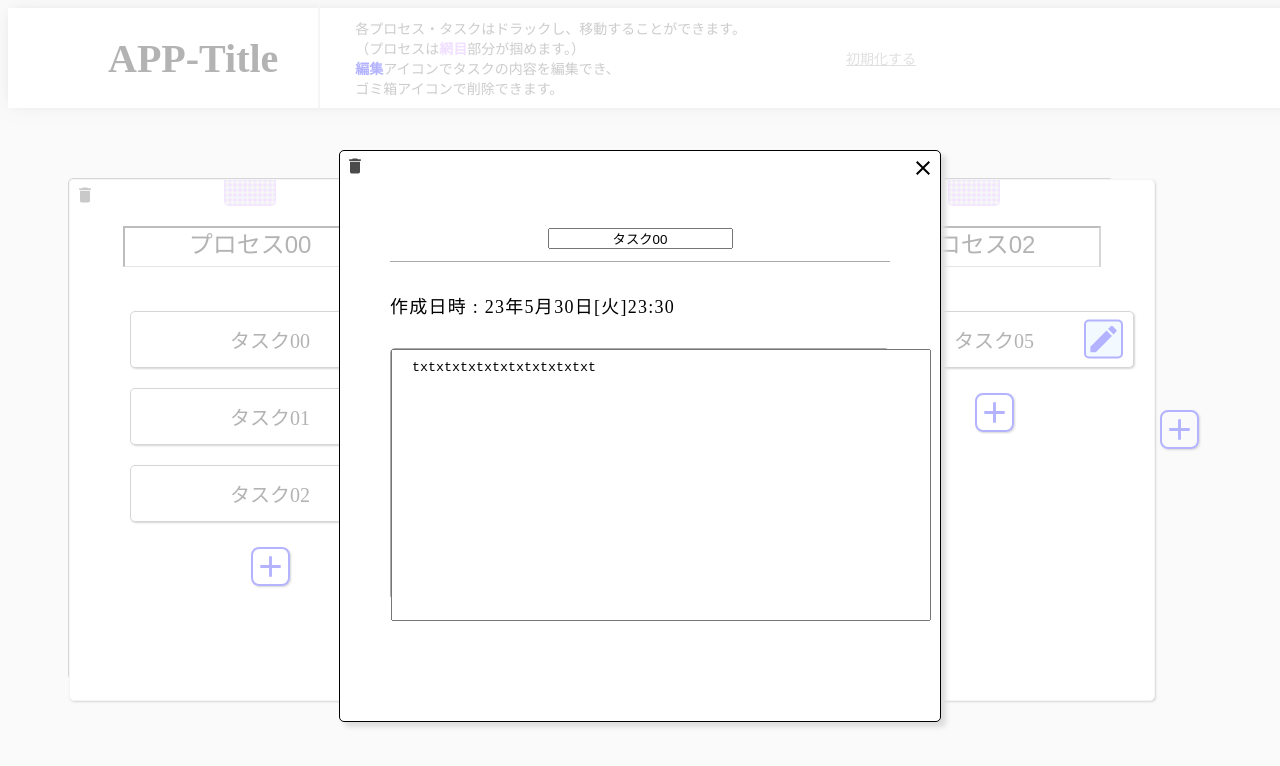
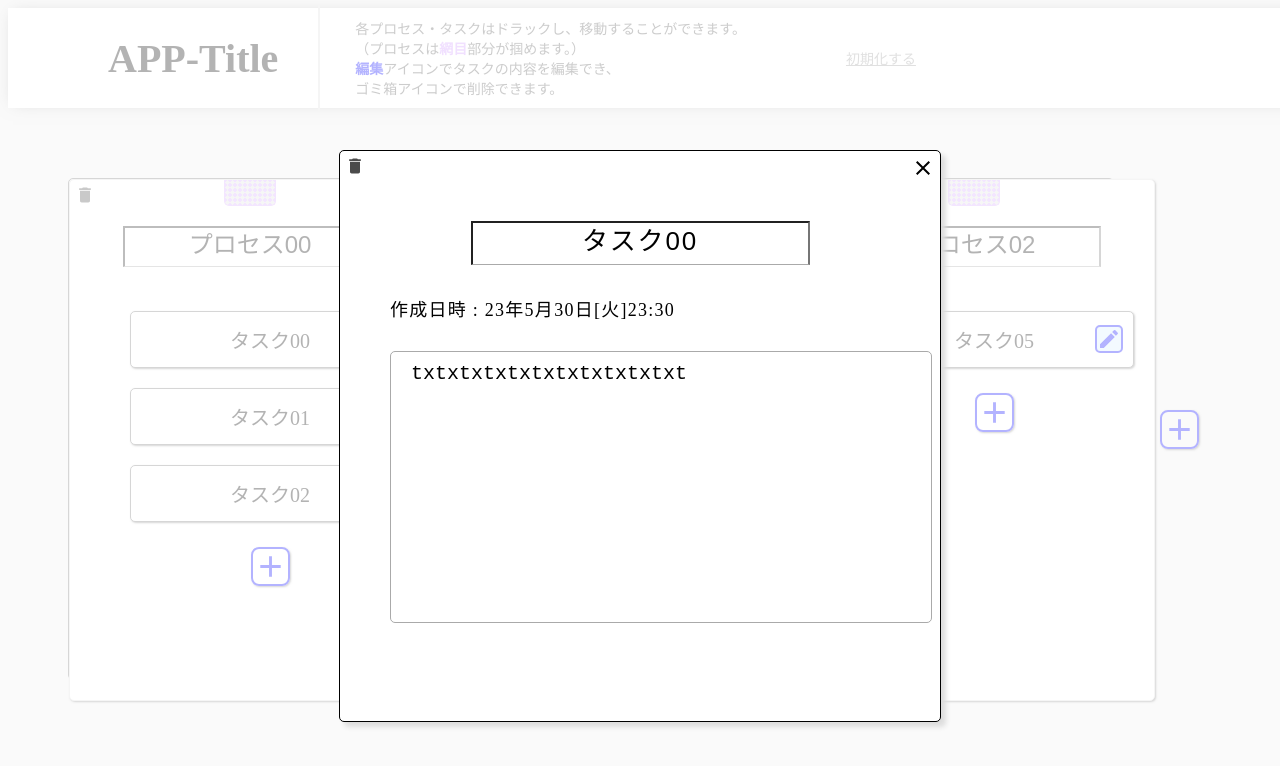
Before and after one commit to teshima39/tasktool, a Next.js app: page / in a window 1280 px wide. Both pictures are taken after a click on the icon 379 px from the left and 339 px from the top of the page. Shown: the top 766 px of the page. Built offline with nearby package versions, Linux system fonts and the light colour scheme.

Commit message:
Hydrationエラー検証

```diff
--- /dev/null
+++ b/components/atoms/ModalComment.module.css
@@ -0,0 +1,10 @@
+.modal_comment {
+  width: 100%;
+  height: 250px;
+  border: 1px solid #aaa;
+  border-radius: 5px;
+  text-align: left;
+  font-size: 20px;
+  resize: none;
+  padding: 10px 20px;
+}/*# sourceMappingURL=ModalComment.module.css.map */
--- a/components/atoms/ModalComment.module.scss
+++ b/components/atoms/ModalComment.module.scss
@@ -1,14 +1,10 @@
 .modal_comment{
+  width: 100%;
   height: 250px;
   border: 1px solid #aaa;
   border-radius: 5px;
   text-align: left;
   font-size: 20px;
-
-  & textarea{
-    width: 100%;
-    height: 100%;
-    resize: none;
-    padding: 10px 20px;
-  }
+  resize: none;
+  padding: 10px 20px;
 }
--- a/components/atoms/ModalComment.tsx
+++ b/components/atoms/ModalComment.tsx
@@ -11,6 +11,6 @@ type Props = {
 
 export const ModalComment: FC<Props> = (props) => {
   return (
-    <p className={style_modalComment.modal_comment}>      <textarea onChange={(event: React.ChangeEvent<HTMLTextAreaElement>) => props.onChangeElement(event, props.listNo, props.taskNo, "comment")} value={props.taskElement.comment} /></p>
+    <textarea onChange={(event: React.ChangeEvent<HTMLTextAreaElement>) => props.onChangeElement(event, props.listNo, props.taskNo, "comment")} value={props.taskElement.comment} className={style_modalComment.modal_comment} />
   )
 }
--- a/components/atoms/ModalTitle.tsx
+++ b/components/atoms/ModalTitle.tsx
@@ -11,6 +11,6 @@ type Props = {
 
 export const ModalTitle: FC<Props> = (props) => {
   return (
-    <h3 className={style_modalTitle.modal_ttl}><input type="text" onChange={(event: React.ChangeEvent<HTMLInputElement>) => props.onChangeElement(event, props.listNo, props.taskNo, "title")} value={props.taskElement.title} /></h3>
+    <input type="text" onChange={(event: React.ChangeEvent<HTMLInputElement>) => props.onChangeElement(event, props.listNo, props.taskNo, "title")} value={props.taskElement.title} className={style_modalTitle.modal_ttl} />
   )
 }
--- a/components/atoms/TaskTitle.tsx
+++ b/components/atoms/TaskTitle.tsx
@@ -20,8 +20,10 @@ export const TaskTitle: FC<Props> = (props) => {
       style={props.altGrabListNo == props.listNo && props.grabTaskNo == props.taskNo ? props.trans as CSSProperties : undefined}
       className={style_taskTitle.task_frame}
       id={`task__${props.listNo}${props.taskNo}`}>
+
       {props.taskElement.title}
-      <EditIcon fontSize='large' className={style_taskTitle.edit_icon} onClick={() => props.openModal(props.listNo, props.taskNo)}></EditIcon>
+
+      <EditIcon fontSize='medium' className={style_taskTitle.edit_icon} onClick={() => props.openModal(props.listNo, props.taskNo)}></EditIcon>
     </div>
   )
 }
```
Also changed, not shown: 1 other file (tests, documents, lock files or other folders).
